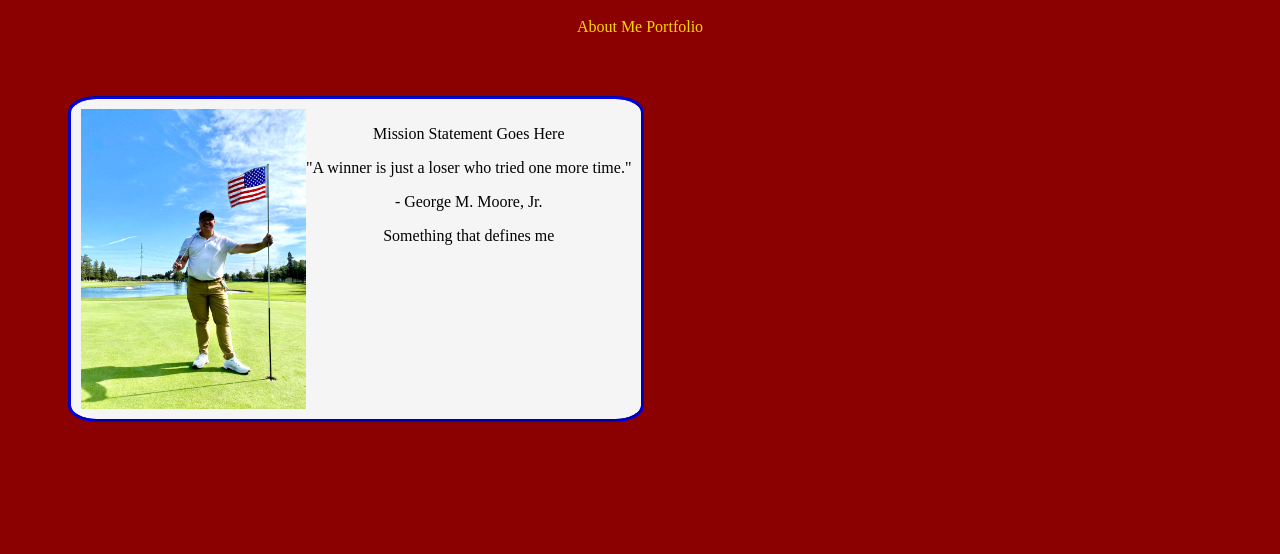
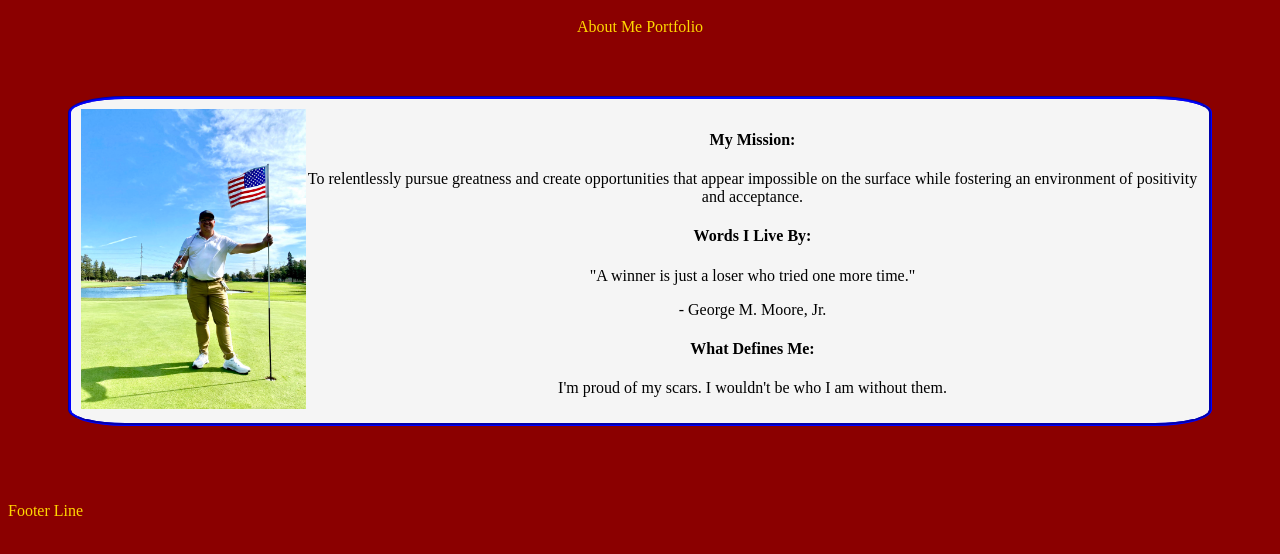
Before and after one commit to Joe-Callahan/career-simulation-personal-website, a plain HTML site: page index.html in a window 1280 px wide. Shown: the part 48-602 px from the top of the page. Drawn offline with Linux system fonts and the light colour scheme.

Commit message:
Adding style elements to home page

```diff
--- a/index.html
+++ b/index.html
@@ -3,6 +3,7 @@
       <link rel="stylesheet" href="style.css">
       <title>Joe Callahan</title>
     </head>
+
     <body>
       <header>
         <h1>Joe Callahan</h1>
@@ -18,7 +19,14 @@
           />
 
           <article>
-            <p>Mission Statement Goes Here</p>
+            <h4>My Mission:</h4>
+
+            <p>
+              To relentlessly pursue greatness and create opportunities that appear impossible on the surface while fostering an environment of positivity and acceptance.
+            </p>
+
+            <h4>Words I Live By:</h4>
+
             <p>
               "A winner is just a loser who tried one more time."
             </p>
@@ -26,10 +34,20 @@
               - George M. Moore, Jr.
             </p>
 
-            <p>Something that defines me</p>
+            <h4>What Defines Me:</h4>
+
+            <p>
+              I'm proud of my scars. I wouldn't be who I am without them.
+            </p>
+
           </article>
 
         </section>
       </main>
+
+      <footer>
+        <p>Footer Line</p>
+      </footer>
+
     </body>
 </html>
--- a/style.css
+++ b/style.css
@@ -6,6 +6,11 @@ header {
   background-color: darkred;
   color: gold;
   text-align: center;
+}
+
+footer {
+  background-color: darkred;
+  color: gold;
 }
 
 .internal_link {
```
